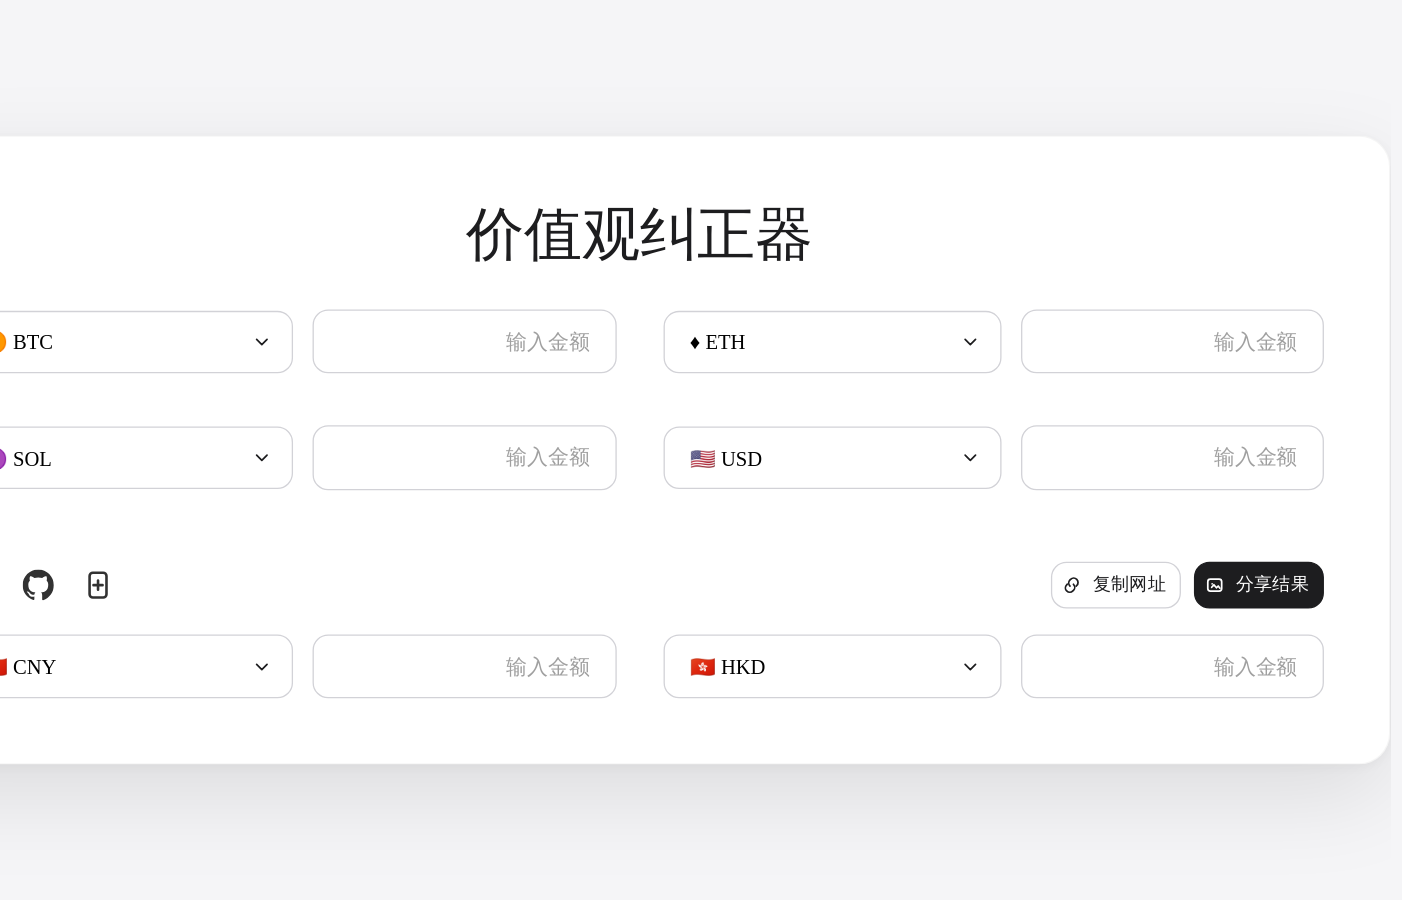
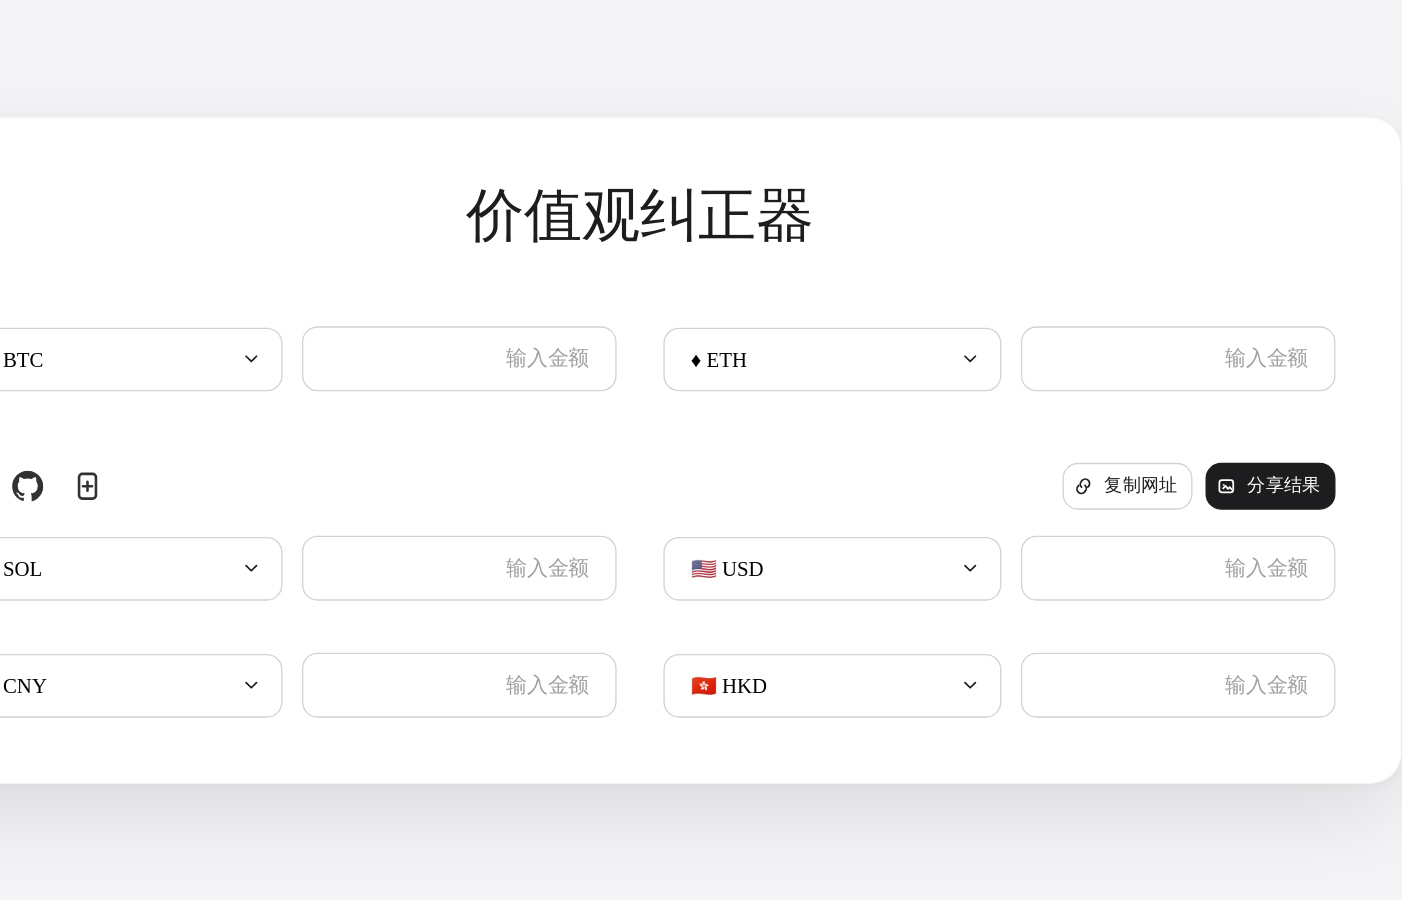

移除标题下的 slogan

--- a/styles.css
+++ b/styles.css
@@ -350,20 +350,12 @@
         
 		        h1 {
 	            font-size: 2.8em;
-	            margin-bottom: 8px;
+	            margin-bottom: 35px;
 	            margin-top: -5px;
 	            color: var(--text);
 		            font-weight: 400;
 		            letter-spacing: -0.5px;
 		        }
-
-	        /* 标题下一句话说明 */
-	        .tagline {
-	            margin: 0 0 30px;
-	            color: var(--muted);
-	            font-size: 15px;
-	            letter-spacing: 0.3px;
-	        }
         
 		        .author {
 	            font-size: 0.8em;
@@ -1083,20 +1075,15 @@
                 display: grid;
                 grid-template-columns: 1fr auto;
                 grid-template-areas:
-                    "title   title"
-                    "tagline tagline"
-                    "fields  keyboard"
-                    "social  social";
+                    "title  title"
+                    "fields keyboard"
+                    "social social";
                 column-gap: 36px;
                 align-items: stretch;
             }
 
             .container > h1 {
                 grid-area: title;
-            }
-
-            .container > .tagline {
-                grid-area: tagline;
             }
 
             #currencyFields {
